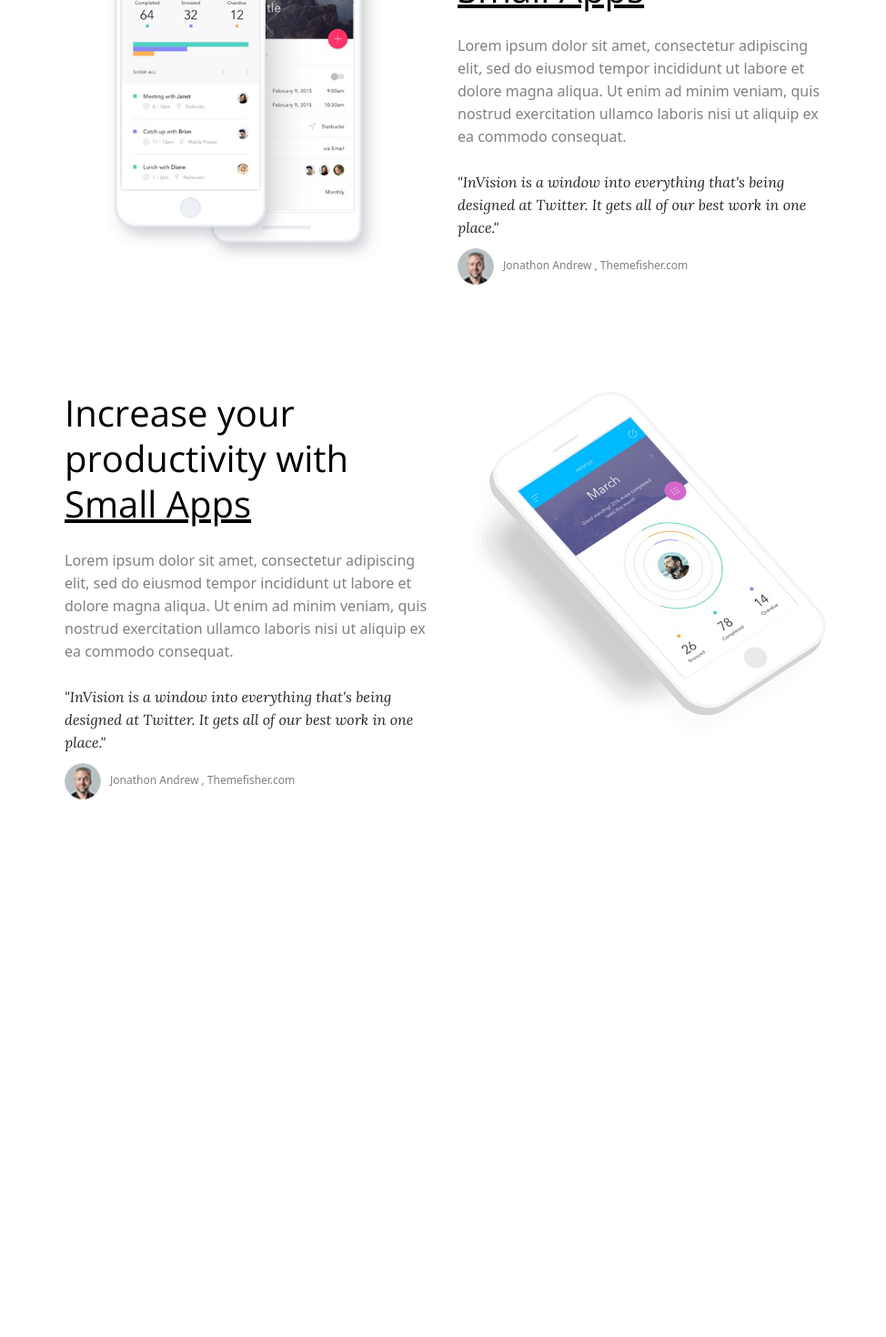
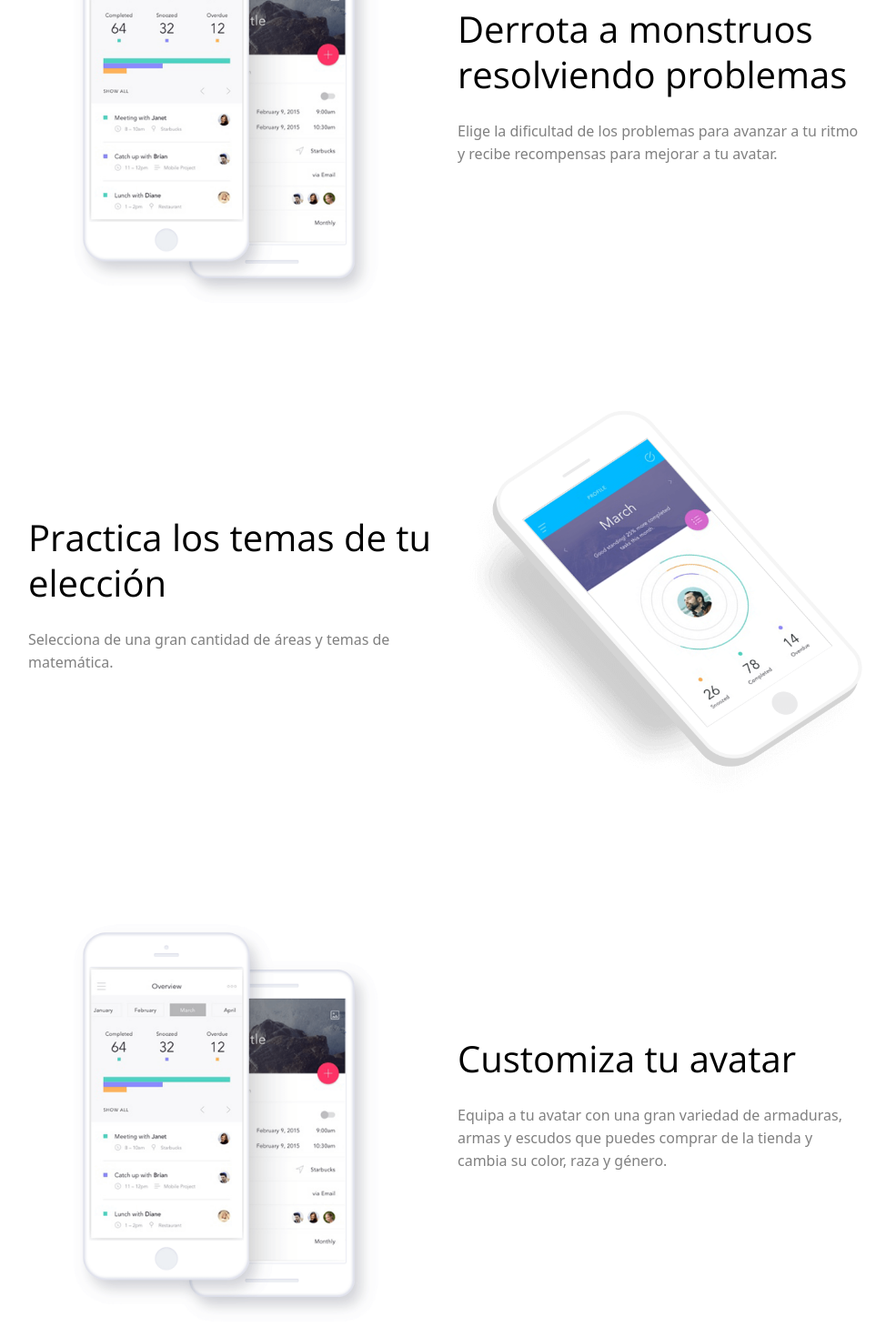
Before and after one commit to Mathyfight/mathyfight-landing-page, an Angular app: page / in a window 1280 px wide. Shown: the part 1120-2590 px from the top of the page at 91% size, without its empty margins (149-1123 px from the left). Before the commit the page ends 2115 px from the top, so only its background shows below. Built offline with nearby package versions, Linux system fonts and the light colour scheme; some icons are missing.

Commit message:
added features section

```diff
--- a/src/app/components/home/home.component.css
+++ b/src/app/components/home/home.component.css
@@ -48,7 +48,7 @@ cite {
 }
 
 .container {
-    padding: 0px 150px;
+    padding: 0px 110px;
 }
 
 .lora {
--- a/src/app/components/home/home.component.html
+++ b/src/app/components/home/home.component.html
@@ -87,29 +87,10 @@
             <div class="col-lg-6 mr-auto align-self-center">
                 <div class="feature-content">
                     <!-- Feature Title -->
-                    <h2>Increase your productivity with <a
-                            href="https://themefisher.com/products/small-apps-free-app-landing-page-template/">Small
-                            Apps</a></h2>
+                    <h2>Derrota a monstruos resolviendo problemas</h2>
                     <!-- Feature Description -->
-                    <p class="desc">Lorem ipsum dolor sit amet, consectetur adipiscing elit, sed do eiusmod tempor
-                        incididunt ut
-                        labore et dolore magna aliqua. Ut enim ad minim veniam, quis nostrud exercitation ullamco
-                        laboris nisi ut
-                        aliquip ex ea commodo consequat.</p>
-                </div>
-                <!-- Testimonial Quote -->
-                <div class="testimonial">
-                    <p>
-                        "InVision is a window into everything that's being designed at Twitter. It gets all of our
-                        best work in one
-                        place."
-                    </p>
-                    <ul class="list-inline meta">
-                        <li class="list-inline-item">
-                            <img src="assets/images/testimonial/feature-testimonial-thumb.jpg" alt="">
-                        </li>
-                        <li class="list-inline-item">Jonathon Andrew , Themefisher.com</li>
-                    </ul>
+                    <p class="desc">Elige la dificultad de los problemas para avanzar a tu ritmo y recibe recompensas
+                        para mejorar a tu avatar.</p>
                 </div>
             </div>
         </div>
@@ -122,29 +103,53 @@
             <div class="col-lg-6 ml-auto align-self-center">
                 <div class="feature-content">
                     <!-- Feature Title -->
-                    <h2>Increase your productivity with <a
-                            href="https://themefisher.com/products/small-apps-free-app-landing-page-template/">Small
-                            Apps</a></h2>
+                    <h2>Practica los temas de tu elección</h2>
                     <!-- Feature Description -->
-                    <p>Lorem ipsum dolor sit amet, consectetur adipiscing elit, sed do eiusmod tempor incididunt ut
-                        labore et
-                        dolore magna aliqua. Ut enim ad minim veniam, quis nostrud exercitation ullamco laboris nisi
-                        ut aliquip ex
-                        ea commodo consequat.</p>
+                    <p>Selecciona de una gran cantidad de áreas y temas de matemática.</p>
                 </div>
-                <!-- Testimonial Quote -->
-                <div class="testimonial">
-                    <p>
-                        "InVision is a window into everything that's being designed at Twitter. It gets all of our
-                        best work in one
-                        place."
-                    </p>
-                    <ul class="list-inline meta">
-                        <li class="list-inline-item">
-                            <img src="assets/images/testimonial/feature-testimonial-thumb.jpg" alt="">
-                        </li>
-                        <li class="list-inline-item">Jonathon Andrew , Themefisher.com</li>
-                    </ul>
+            </div>
+            <div class="col-lg-6 mr-auto justify-content-center">
+                <!-- Feature mockup -->
+                <div class="image-content" data-aos="fade-left">
+                    <img class="img-fluid" src="assets/images/feature/feature-new-02.jpg" alt="ipad">
+                </div>
+            </div>
+        </div>
+    </div>
+</section>
+
+<section class="feature section pt-0">
+    <div class="container">
+        <div class="row">
+            <div class="col-lg-6 ml-auto justify-content-center">
+                <!-- Feature Mockup -->
+                <div class="image-content" data-aos="fade-right">
+                    <img class="img-fluid" src="assets/images/feature/feature-new-01.jpg" alt="iphone">
+                </div>
+            </div>
+            <div class="col-lg-6 mr-auto align-self-center">
+                <div class="feature-content">
+                    <!-- Feature Title -->
+                    <h2>Customiza tu avatar</h2>
+                    <!-- Feature Description -->
+                    <p class="desc">Equipa a tu avatar con una gran variedad de armaduras, armas y escudos que puedes
+                        comprar de la tienda y
+                        cambia su color, raza y género.</p>
+                </div>
+            </div>
+        </div>
+    </div>
+</section>
+
+<section class="feature section pt-0">
+    <div class="container">
+        <div class="row">
+            <div class="col-lg-6 ml-auto align-self-center">
+                <div class="feature-content">
+                    <!-- Feature Title -->
+                    <h2>Examina tu progreso</h2>
+                    <!-- Feature Description -->
+                    <p>Mira tus fortalezas y debilidades en matemática.</p>
                 </div>
             </div>
             <div class="col-lg-6 mr-auto justify-content-center">
```
